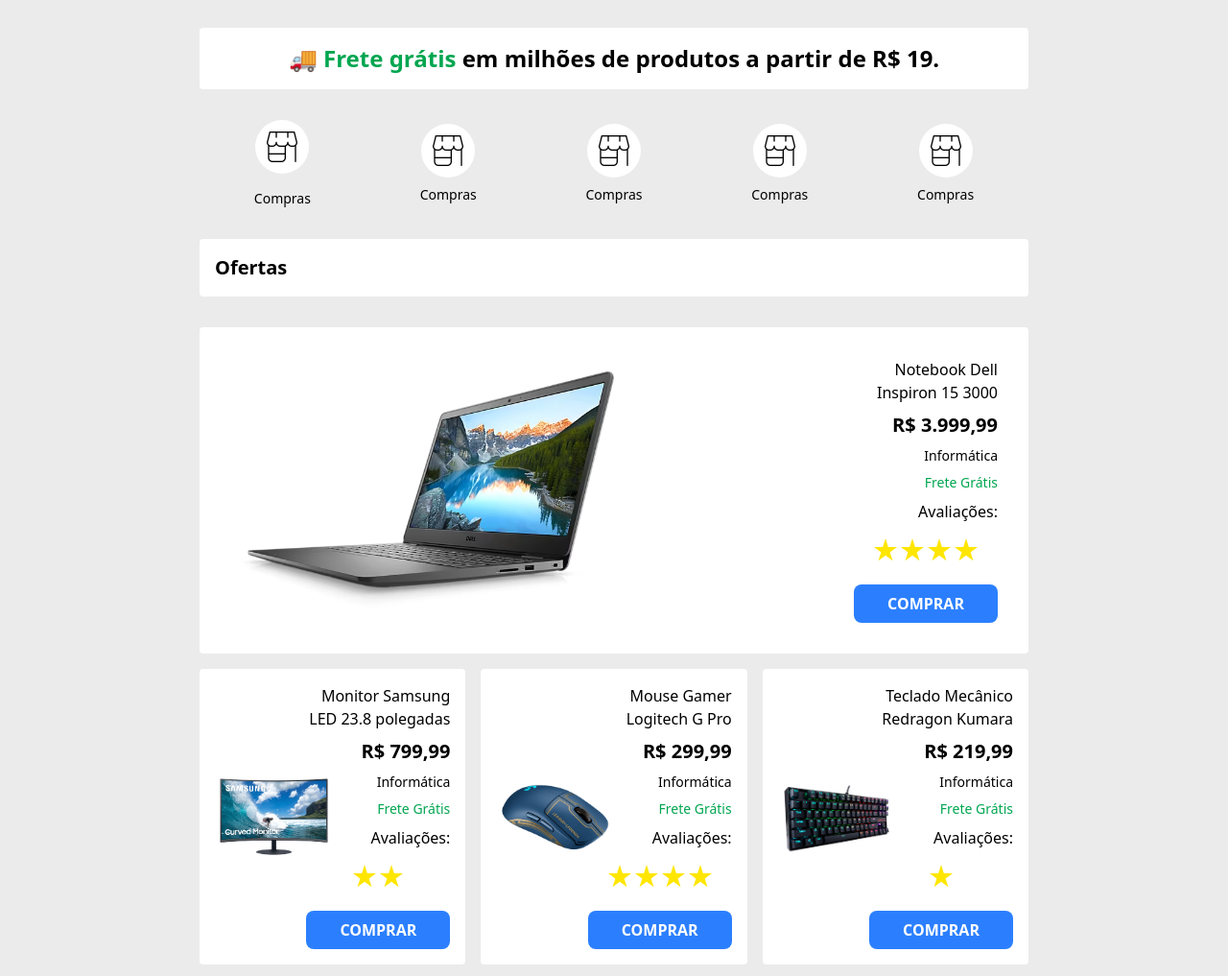
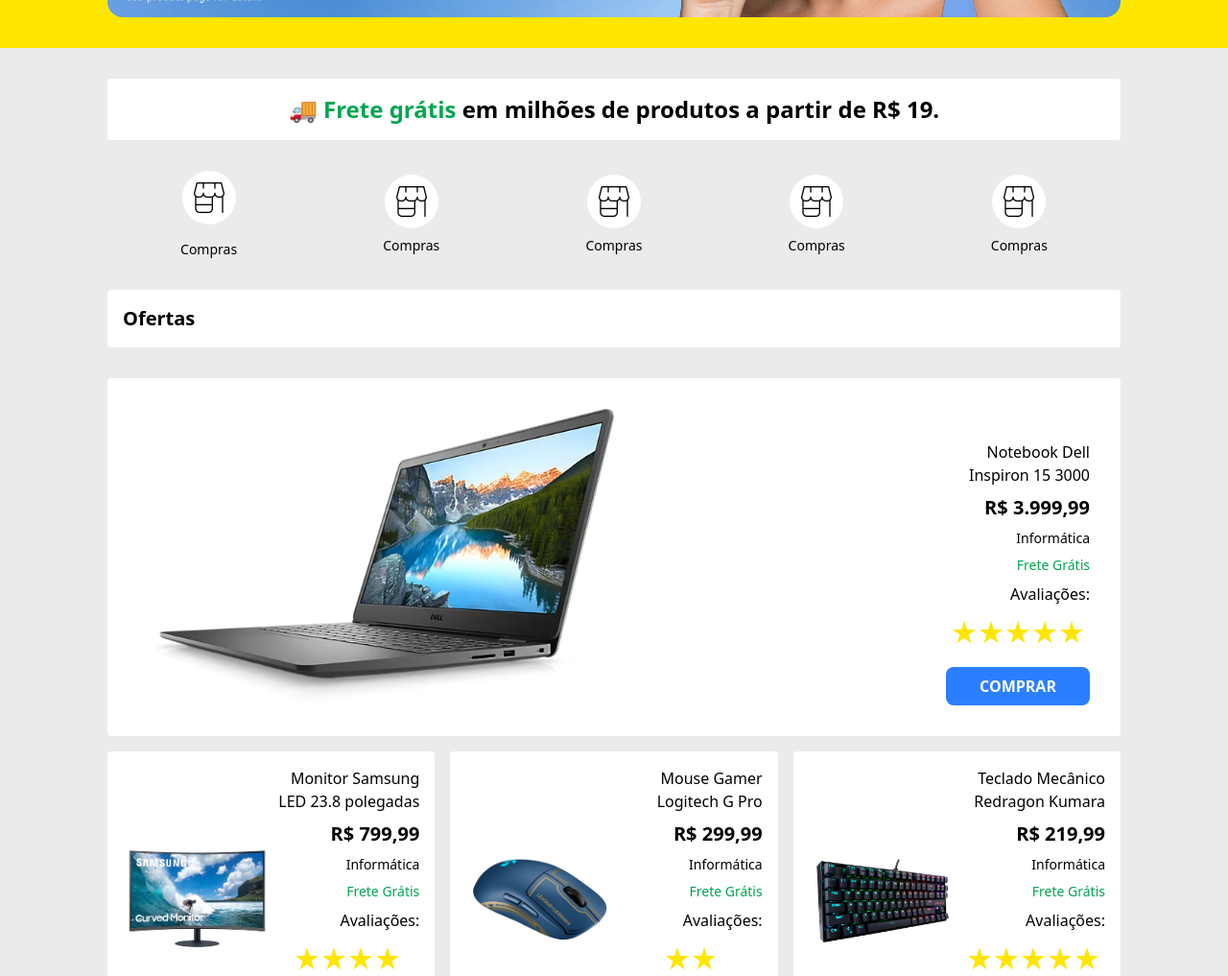
Before and after one commit to tabguimaraes/produtos, a website: page index.html in a window 1280 px wide. Shown: the part 411-1428 px from the top of the page at 96% size. Drawn offline with Linux system fonts and the light colour scheme.

Commit message:
logica de inclusao de estrelas alterada para funcao e ajuste de layout desktop

```diff
--- a/assets/js/script.js
+++ b/assets/js/script.js
@@ -107,9 +107,10 @@
     "gap-1",
   );
 
-  let maxAvaliacao = 5;
-  if (classificacao <= maxAvaliacao) {
-    while (classificacao <= maxAvaliacao) {
+  function inserirAvaliacao(classificacao) {
+    let index = 0;
+
+    while (index < classificacao) {
       let estrela = document.createElement("img");
       estrela.src = "./assets/img/estrela.svg";
       estrela.classList.add(
@@ -120,11 +121,12 @@
         "hover:cursor-pointer",
       );
       containerAvaliacoes.appendChild(estrela);
-      maxAvaliacao--;
+      avaliacoes.appendChild(containerAvaliacoes);
+      index++;
     }
   }
 
-  avaliacoes.appendChild(containerAvaliacoes);
+  inserirAvaliacao(classificacao);
 
   let button = document.createElement("button");
   button.classList.add(
--- a/assets/produtos_atualizados.json
+++ b/assets/produtos_atualizados.json
@@ -6,7 +6,7 @@
     "preco": 3999.99,
     "imagem": "./assets/img/notebook-dell-inspiron-15-3000.png",
     "categoria": "Informática",
-    "classificacao": 2
+    "classificacao": 5
   },
   {
     "id": 2,
--- a/index.html
+++ b/index.html
@@ -9,7 +9,7 @@
   </head>
   <body class="scroll-smooth bg-[#ebebeb]">
     <header class="bg-[#ffe600]">
-      <div class="flex flex-col place-self-center px-4 py-8 xl:w-[70%]">
+      <div class="flex flex-col place-self-center px-4 py-8 xl:max-w-[85%]">
         <nav class="flex items-center justify-between gap-4 *:duration-300">
           <img
             class="size-8 cursor-pointer hover:scale-120"
@@ -55,7 +55,7 @@
       </div>
     </header>
     <main
-      class="grid grid-cols-1 place-self-center px-4 py-8 xl:w-[70%] xl:grid-cols-3"
+      class="grid grid-cols-1 place-self-center px-4 py-8 xl:max-w-[85%] xl:grid-cols-3"
     >
       <p
         class="rounded bg-white py-4 text-center text-xs font-semibold xl:col-span-full xl:text-2xl"
```
Also changed, not shown: assets/css/output.css.
